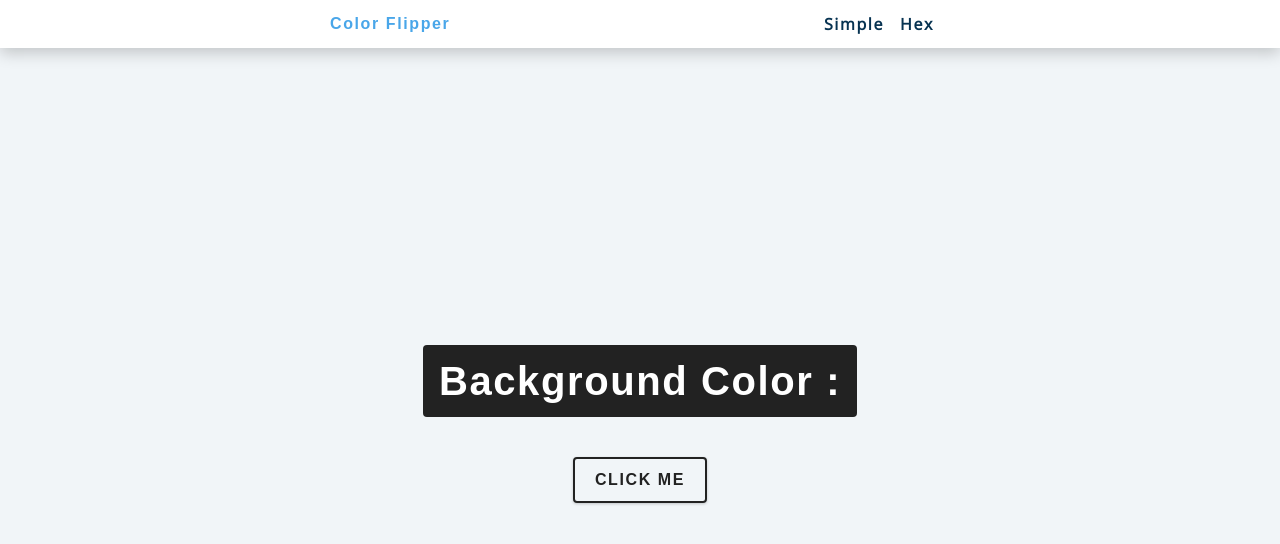
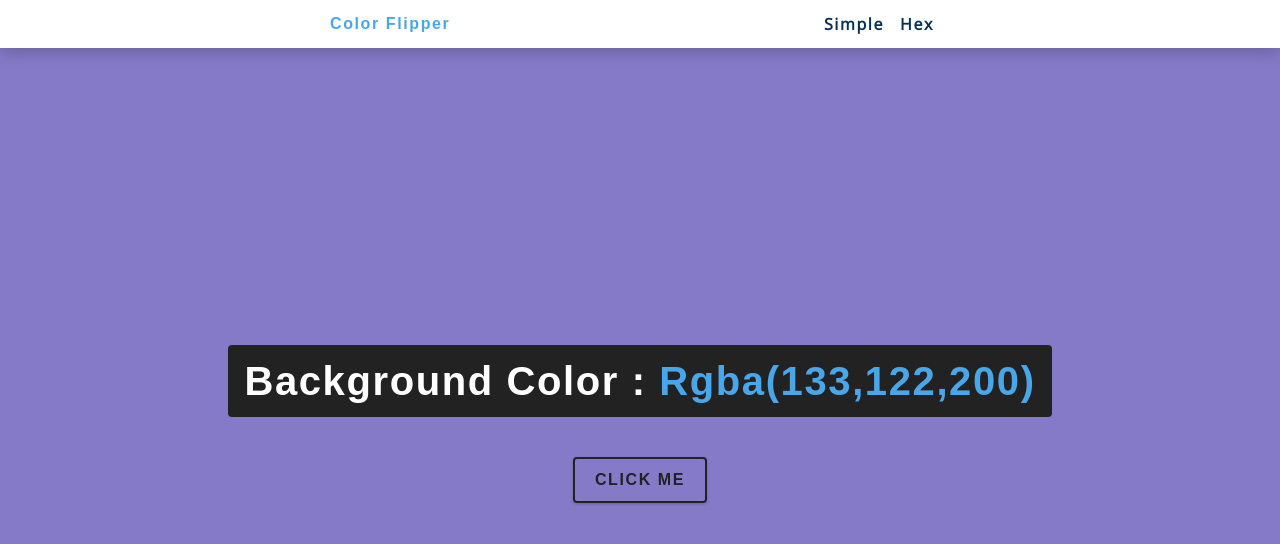
Before and after one commit to LarsOwens/color-flipper, a plain HTML site: page index.html in a window 1280 px wide. Both pictures are taken after a click on the button "CLICK ME". Drawn offline with nearby package versions, Linux system fonts and the light colour scheme.

Commit message:
Simple stage 1
Simple button changes from grey to RGBA, fixed bugs from first commit

```diff
--- a/app.js
+++ b/app.js
@@ -3,14 +3,10 @@ const colors = ["green", "red", "rgba(133,122,200)",
  const btn = document.getElementById('btn');
  const color = document.querySelector(".color");
 
- btn.addEventListener('click', function() {
+ btn.addEventListener('click', function () {
      // get random between 0 - 3
-    const randomNumber = getRandomNumber();
-    console.log(randomNumber);
+    const randomNumber = 2;
     document.body.style.backgroundColor = colors[randomNumber];
     color.textContent = colors[randomNumber];
+
  });
-
- function getRandomNumber() {
-     return Math.random();
- }
--- a/index.html
+++ b/index.html
@@ -2,7 +2,11 @@
 <html lang="en">
   <head>
     <meta charset="UTF-8" />
-    <meta name="viewport" content="width=device-width, intial-scale=1.0" />
+    <meta
+      name="viewport"
+      content="width=device-width,
+     intial-scale=1.0"
+    />
     <title>Color Flipper || Simple</title>
 
     <!-- Styles-->
@@ -11,7 +15,7 @@
   <body>
     <nav>
       <div class="nav-center">
-        <h4>color flipper</h4>
+        <h4>Color Flipper</h4>
         <ul class="nav-links">
           <li>
             <a href="index.html">simple</a>
```
